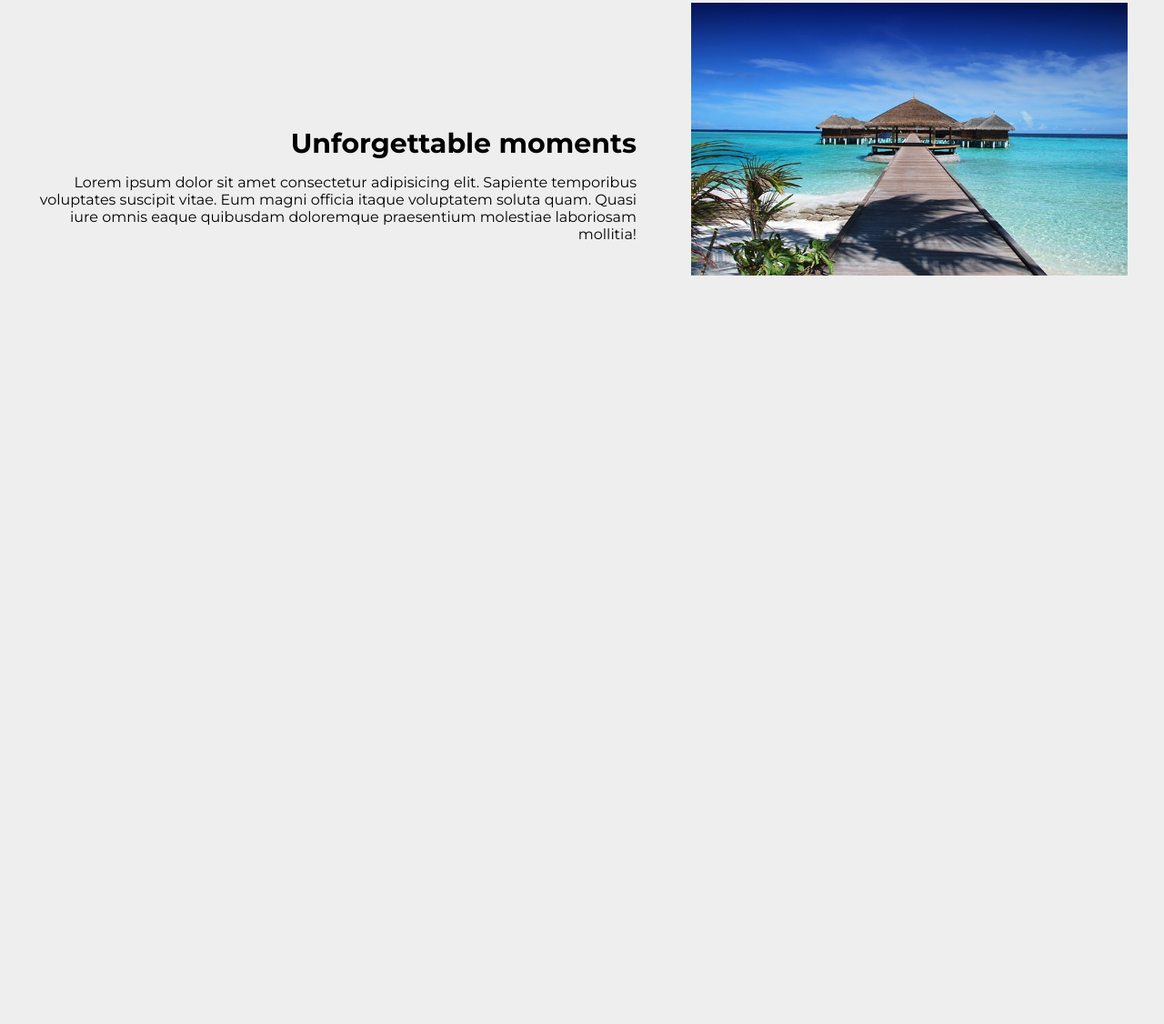
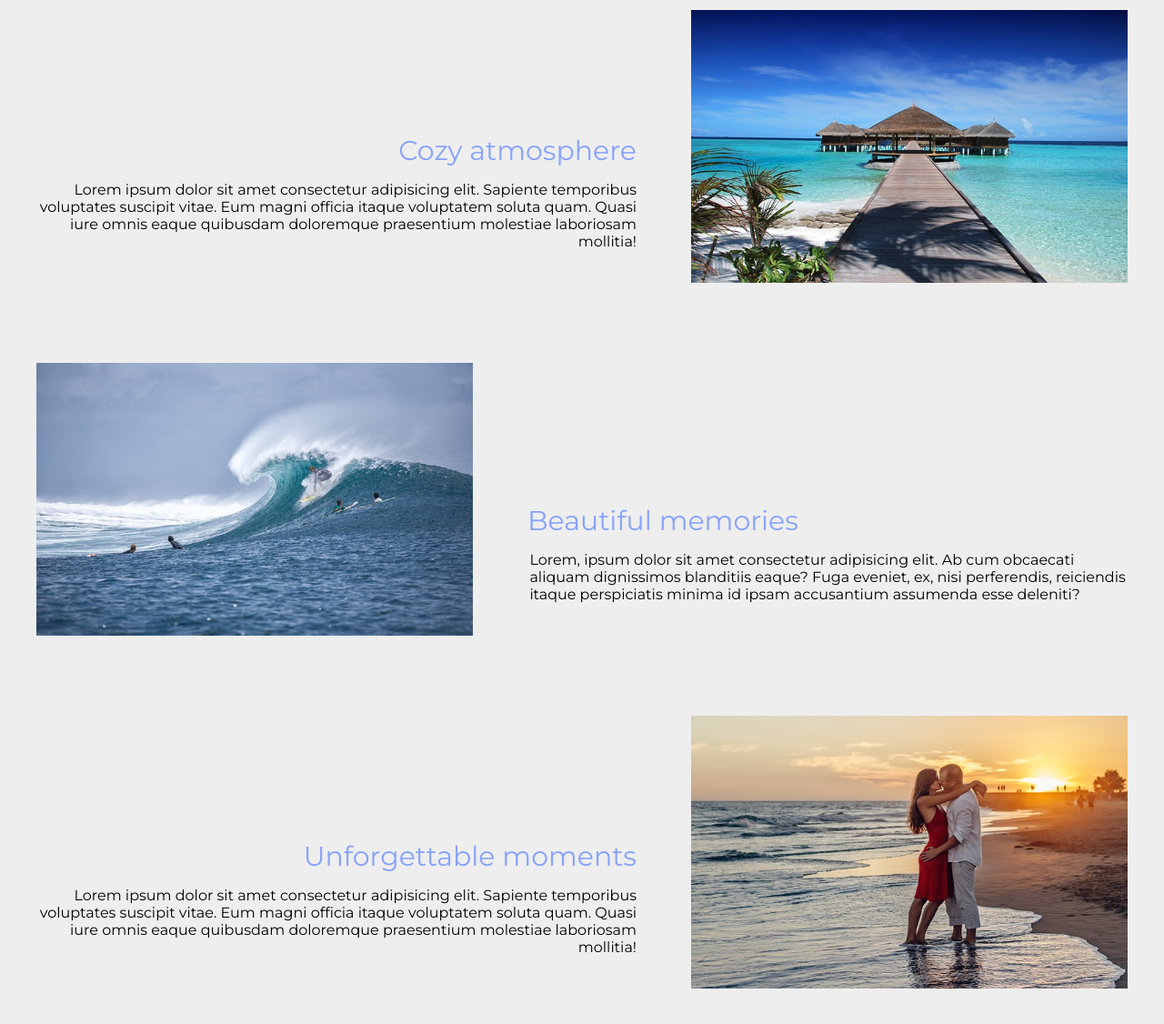
Before and after one commit to Anathretic/second-site, a plain HTML site: page index.html in a window 1280 px wide. Shown: the part 1364-2490 px from the top of the page at 91% size. Before the commit the page ends 1847 px from the top, so only its background shows below. Drawn offline with Linux system fonts and the light colour scheme.

Commit message:
improve first section

```diff
--- a/index.html
+++ b/index.html
@@ -36,13 +36,31 @@
                         <img src="/img/palm_small.jpg" alt="Palms on the tropical beach" class="catchthedreams__img">
                     </div>
                     <div class="catchthedreams__box-text">
-                        <h3 class="catchthedreams__title">Beatiful memories</h3>
+                        <h3 class="catchthedreams__title">Breathtaking landscapes</h3>
                         <p class="catchthedreams__text">Lorem, ipsum dolor sit amet consectetur adipisicing elit. Ab cum obcaecati aliquam dignissimos blanditiis eaque? Fuga eveniet, ex, nisi perferendis, reiciendis itaque perspiciatis minima id ipsam accusantium assumenda esse deleniti?</p>
                     </div>
                 </div>
                 <div class="catchthedreams__box">
                     <div class="catchthedreams__box-img catchthedreams__box-img--right">
                         <img src="/img/houses_small.jpg" alt="Tropical houses above the sea" class="catchthedreams__img">
+                    </div>
+                    <div class="catchthedreams__box-text catchthedreams__box-text--right">
+                        <h3 class="catchthedreams__title">Cozy atmosphere</h3>
+                        <p class="catchthedreams__text">Lorem ipsum dolor sit amet consectetur adipisicing elit. Sapiente temporibus voluptates suscipit vitae. Eum magni officia itaque voluptatem soluta quam. Quasi iure omnis eaque quibusdam doloremque praesentium molestiae laboriosam mollitia!</p>
+                    </div>
+                </div>
+                <div class="catchthedreams__box">
+                    <div class="catchthedreams__box-img">
+                        <img src="/img/surf_small.jpg" alt="People who surfing the wave" class="catchthedreams__img">
+                    </div>
+                    <div class="catchthedreams__box-text">
+                        <h3 class="catchthedreams__title">Beautiful memories</h3>
+                        <p class="catchthedreams__text">Lorem, ipsum dolor sit amet consectetur adipisicing elit. Ab cum obcaecati aliquam dignissimos blanditiis eaque? Fuga eveniet, ex, nisi perferendis, reiciendis itaque perspiciatis minima id ipsam accusantium assumenda esse deleniti?</p>
+                    </div>
+                </div>
+                <div class="catchthedreams__box">
+                    <div class="catchthedreams__box-img catchthedreams__box-img--right">
+                        <img src="/img/couple_small.jpg" alt="Romantic kiss on the beach" class="catchthedreams__img">
                     </div>
                     <div class="catchthedreams__box-text catchthedreams__box-text--right">
                         <h3 class="catchthedreams__title">Unforgettable moments</h3>
--- a/sass/_main.scss
+++ b/sass/_main.scss
@@ -107,7 +107,7 @@ body {
         position: absolute;
         width: 100%;
         height: 100%;
-        background-color: rgba(0,0,0,0.4);
+        background-color: rgba(0,0,0,0.6);
     }
 
 }
@@ -121,14 +121,18 @@ body {
 
     &__img {
         width: 100%;
+        margin-top: 0.25em;
         margin-bottom: 1em;
     }
 
     &__title {
         margin-bottom: 0.5em;
+        color: colors.$main-color;
+        font-weight: 300;
     }
 
     &__text {
         font-size: 1.4rem;
+        margin-left: 0.15em;
     }
 }
```
Also changed, not shown: css/style.css, img/couple_small.jpg (added), img/surf_small.jpg (added), 1 other file.
